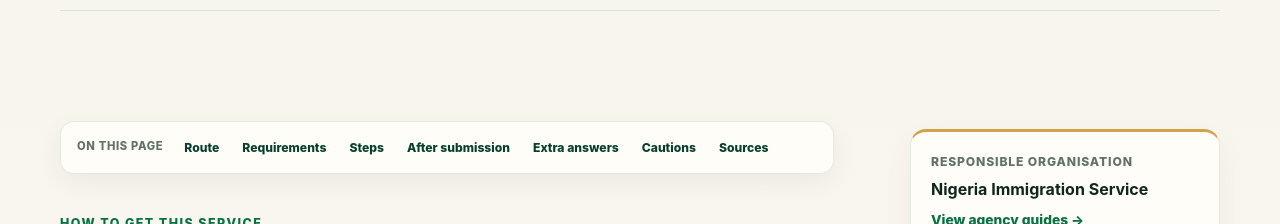
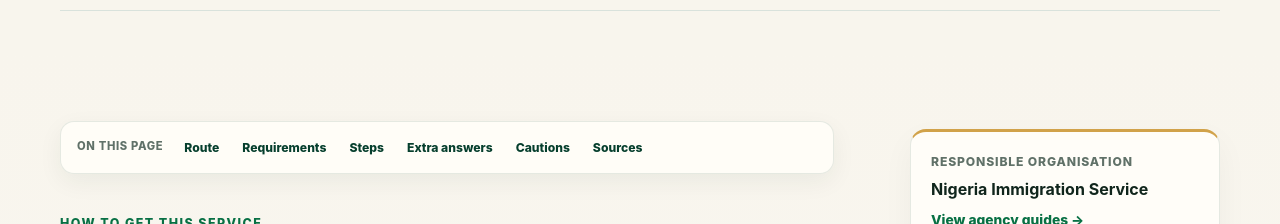
Before and after one commit to eghosa001/nigeria, a Next.js app: page /services/passport-renewal in a window 1280 px wide. Shown: the part 1540-1764 px from the top of the page. Built offline with nearby package versions, Linux system fonts and the light colour scheme; no server answers.

Commit message:
Remove repeated or inferred guidance and clarify desk-research limits

```diff
--- a/components/guide-quick-nav.tsx
+++ b/components/guide-quick-nav.tsx
@@ -4,11 +4,10 @@ const items = [
   ["journey", "Route"],
   ["requirements", "Requirements"],
   ["steps", "Steps"],
-  ["after-submit", "After submission"],
   ["official-sources", "Sources"],
 ] as const;
 
-export function GuideQuickNav({ showQuickAnswers = false }: { showQuickAnswers?: boolean }) {
+export function GuideQuickNav({ showQuickAnswers = false, showAftercare = false }: { showQuickAnswers?: boolean; showAftercare?: boolean }) {
   function jump(id: string) {
     const target = document.getElementById(id);
     if (!target) return;
@@ -20,7 +19,7 @@ export function GuideQuickNav({ showQuickAnswers = false }: { showQuickAnswers?:
   return (
     <nav className="guide-quick-nav" aria-label="On this page">
       <span>On this page</span>
-      {[...items.slice(0, 4), ...(showQuickAnswers ? [["quick-answers", "Extra answers"] as const] : []), ["notes", "Cautions"] as const, ...items.slice(4)].map(([id, label]) => (
+      {[...items.slice(0, 3), ...(showAftercare ? [["after-submit", "After submission"] as const] : []), ...(showQuickAnswers ? [["quick-answers", "Extra answers"] as const] : []), ["notes", "Cautions"] as const, ...items.slice(3)].map(([id, label]) => (
         <a
           key={id}
           href={"#" + id}
```
